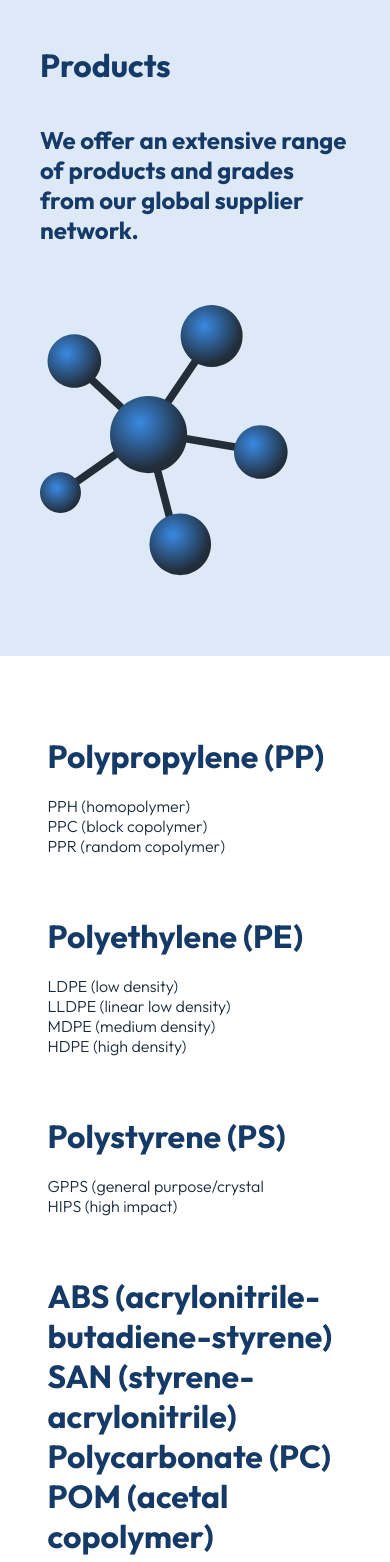
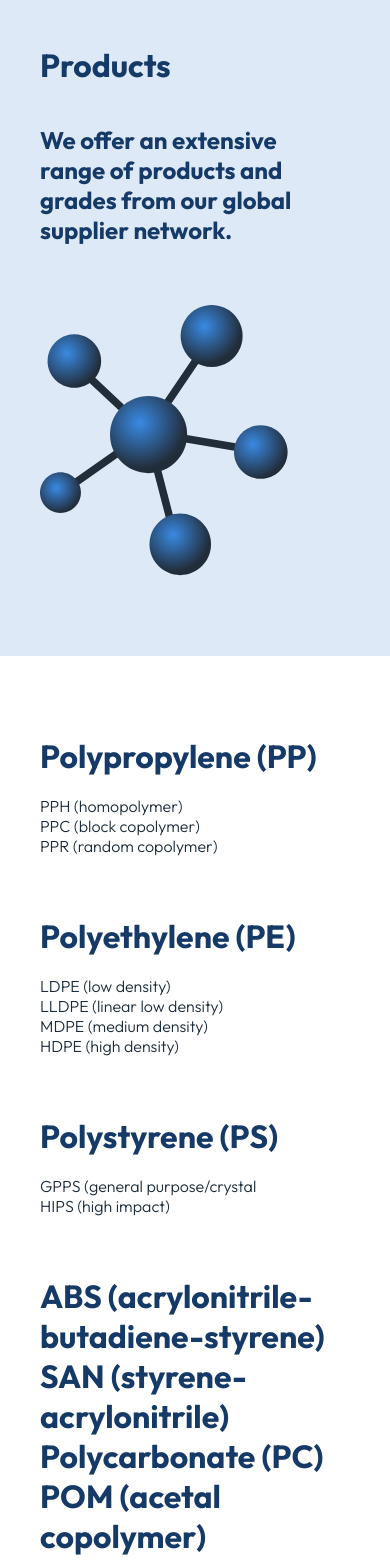
Before and after one commit to camcgreen/longfield, a Next.js app: page /products in a window 390 px wide. Shown: the part 160-1722 px from the top of the page. Built offline with nearby package versions, Linux system fonts and the light colour scheme.

Commit message:
tweak image sizes and padding

```diff
--- a/components/hero.js
+++ b/components/hero.js
@@ -8,10 +8,14 @@ const Hero = () => {
       <div className={styles.content}>
         <h1>Cost effective polymers.</h1>
         <h1>Delivered globally.</h1>
-        <p>
+        {/* <p>
           Lorem ipsum dolor sit amet, consectetuer adipiscing elit, sed diam
           nonummy nibh euismod tincidunt ut laoreet dolore magna aliquam erat
           volutpat. Ut wisi enim ad minim veniam, quis nostrud exerci.
+        </p> */}
+        <p>
+          Since 1968, the world's leading polymer producers have trusted
+          Longfield to distribute their products globally.
         </p>
         <Button text='LEARN MORE' />
       </div>
--- a/pages/products.js
+++ b/pages/products.js
@@ -26,14 +26,16 @@ const Products = () => {
             <img src='/polymer.svg' alt='' />
           </div>
         </div>
-        <div className='wrapper'>
-          <div className={styles.details}>
+        <div className={styles.details}>
+          <div className='wrapper'>
             <div className={styles.block}>
               <h1>Polypropylene (PP)</h1>
               <p>PPH (homopolymer)</p>
               <p>PPC (block copolymer)</p>
               <p>PPR (random copolymer)</p>
             </div>
+          </div>
+          <div className='wrapper'>
             <div className={styles.block}>
               <h1>Polyethylene (PE)</h1>
               <p>LDPE (low density)</p>
@@ -41,11 +43,15 @@ const Products = () => {
               <p>MDPE (medium density)</p>
               <p>HDPE (high density)</p>
             </div>
+          </div>
+          <div className='wrapper'>
             <div className={styles.block}>
               <h1>Polystyrene (PS)</h1>
               <p>GPPS (general purpose/crystal</p>
               <p>HIPS (high impact)</p>
             </div>
+          </div>
+          <div className='wrapper'>
             <div className={styles.block}>
               <h1>ABS (acrylonitrile-butadiene-styrene)</h1>
               <h1>SAN (styrene-acrylonitrile)</h1>
--- a/pages/the-team.js
+++ b/pages/the-team.js
@@ -33,6 +33,7 @@ const Team = () => {
                     alt='Stephen Kilburn - Chief Operating Officer'
                   />
                   <div className={styles.overlay}>
+                    {/* <a href='mailto:neil@longchem.co.uk'>neil@longchem.co.uk</a> */}
                     <img
                       className={styles.linkedinLogo}
                       src='/random.svg'
--- a/styles/Hero.module.css
+++ b/styles/Hero.module.css
@@ -16,7 +16,7 @@
   /* width: 100%; */
   /* height: 100%; */
   width: 90%;
-  height: 90%;
+  height: 100%;
   object-fit: cover;
   /* object-fit: contain; */
   pointer-events: none;
--- a/styles/Products.module.css
+++ b/styles/Products.module.css
@@ -11,6 +11,10 @@
   width: calc(100% - 80px);
   display: flex;
   align-items: center;
+}
+
+.details > div {
+  width: calc(100% - 80px);
 }
 
 .products h1 {
@@ -38,11 +42,12 @@
 .details {
   /* padding: 80px 0px; */
   /* padding: 80px 40px; */
-  padding: 80px 80px;
+  /* padding: 80px 0px; */
+  padding: 150px 40px;
 }
 
 .block {
-  margin-bottom: 60px;
+  /* margin-bottom: 60px; */
 }
 
 .block:last-of-type {
@@ -59,8 +64,22 @@
   /* color: var */
 }
 
+.block p:last-of-type {
+  margin-bottom: 60px;
+}
+
 .block p:first-of-type {
   margin-top: 20px;
+}
+
+/* .block:last-of-type p {
+  margin-bottom: 0;
+} */
+
+@media (max-width: 1366px) {
+  .details {
+    /* padding: 80px 40px; */
+  }
 }
 
 @media (max-width: 1024px) {
@@ -77,6 +96,10 @@
     align-items: flex-start;
   }
 
+  .details > div {
+    width: 100%;
+  }
+
   .products h2 {
     max-width: 100%;
   }
@@ -84,6 +107,10 @@
   .products img {
     margin-top: 60px;
     margin-left: 0;
+  }
+
+  .text h2 {
+    max-width: 75%;
   }
 
   .details {
@@ -104,6 +131,10 @@
     max-width: 80%;
   }
 
+  .text h2 {
+    max-width: 90%;
+  }
+
   .details p {
     font-size: 1rem;
   }
--- a/styles/Team.module.css
+++ b/styles/Team.module.css
@@ -142,6 +142,7 @@
   height: calc(100% - 4px);
   background-color: rgba(2, 51, 93, 0.8);
   display: flex;
+  flex-direction: column;
   justify-content: center;
   align-items: center;
   opacity: 0;
```
Also changed, not shown: components/endorsements.js (+6 -2 lines), pages/suppliers.js (+12 -2 lines), styles/Endorsements.module.css (+9 -1 lines), styles/Suppliers.module.css (+18 -2 lines).
